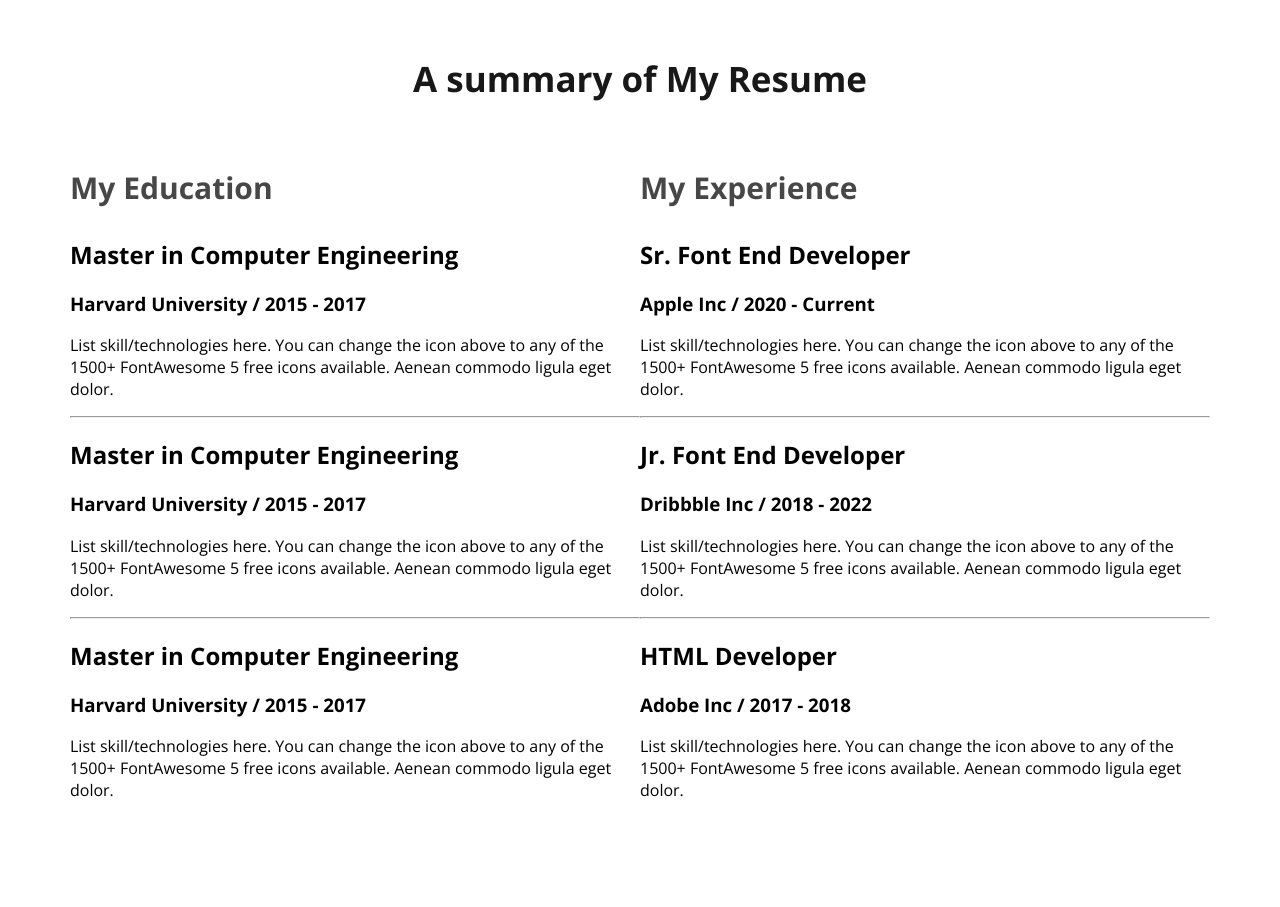
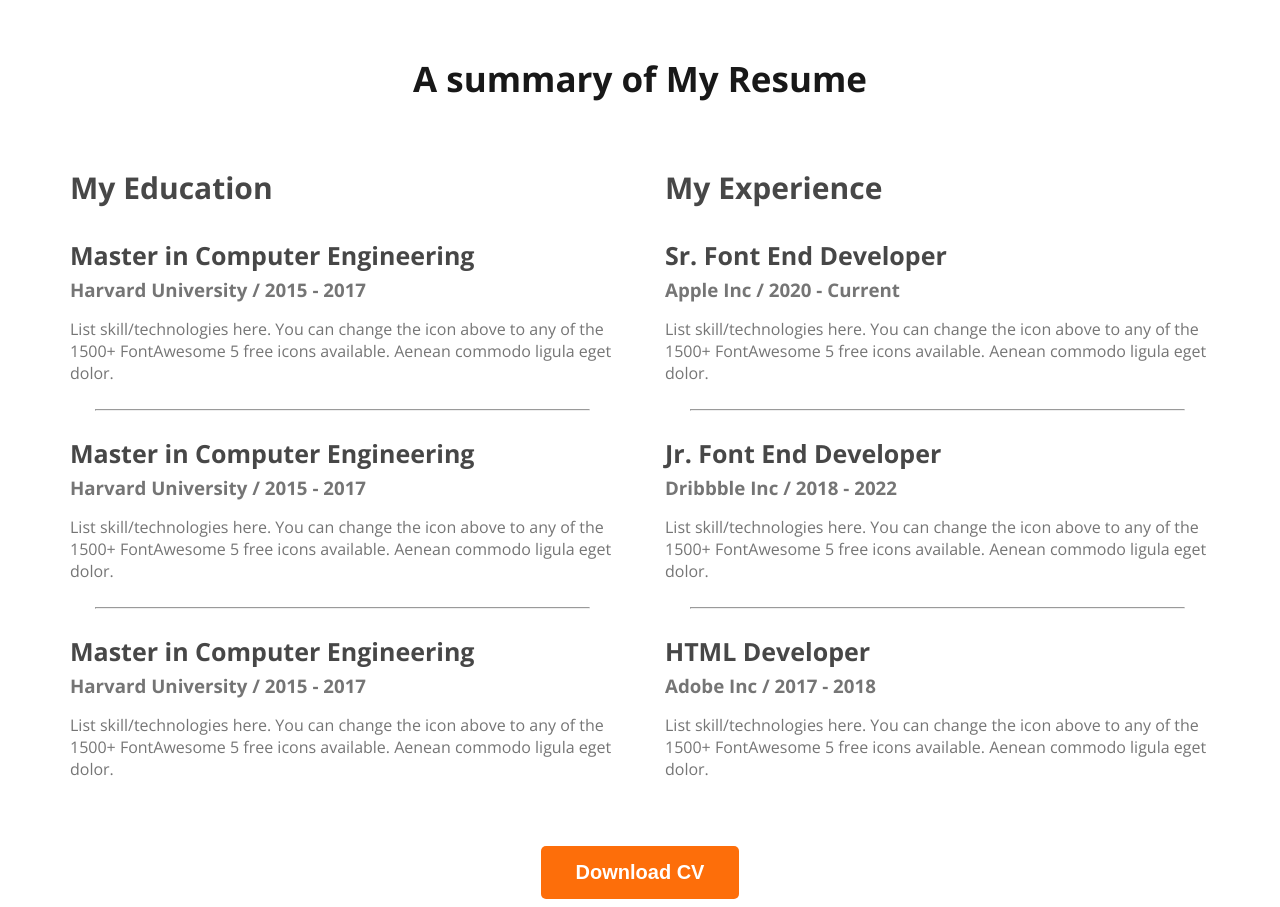
Before and after one commit to Rumasultana23/webdeveloper-portfolio, a plain HTML site: page index.html in a window 1280 px wide. Shown: the part 2100-3007 px from the top of the page. Before the commit the page ends 2925 px from the top, so only its background shows below. Drawn offline with nearby package versions, Linux system fonts and the light colour scheme.

Commit message:
added finished the resume section

```diff
--- a/index.html
+++ b/index.html
@@ -147,6 +147,9 @@
                      </div>
                 </div>
             </div>
+            <div class="download-cv">
+                <button class="btn-primary">Download CV</button>
+            </div>
 
         </section>
     </main>
--- a/styles/portfolio.css
+++ b/styles/portfolio.css
@@ -163,6 +163,32 @@ main section {
     font-weight: 700;
 
 }
-.resume-container{
+
+.resume-container {
     display: flex;
+    gap: 50px;
+
 }
+
+.resume-item-titel {
+    color:  #474747;
+    font-size: 25px;
+    font-weight: 700;
+    margin-bottom: 05px;
+}
+.resume-item-institute{
+    margin-bottom: 10px;
+    margin-top: 0px;
+}
+
+.resume-item-institute,
+.resume-item-description {
+    color: #757575;
+}
+.resume-container hr{
+    margin: 25px;
+}
+.download-cv{
+    text-align: center;
+    margin-top: 50px;
+}
```
